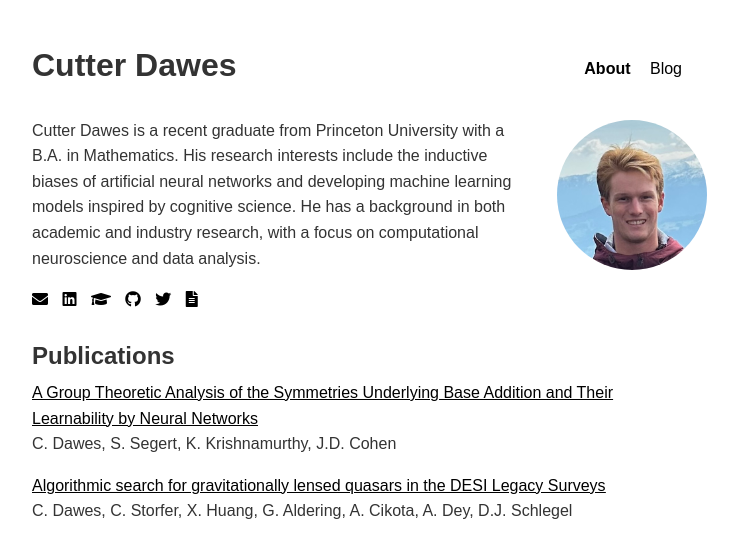
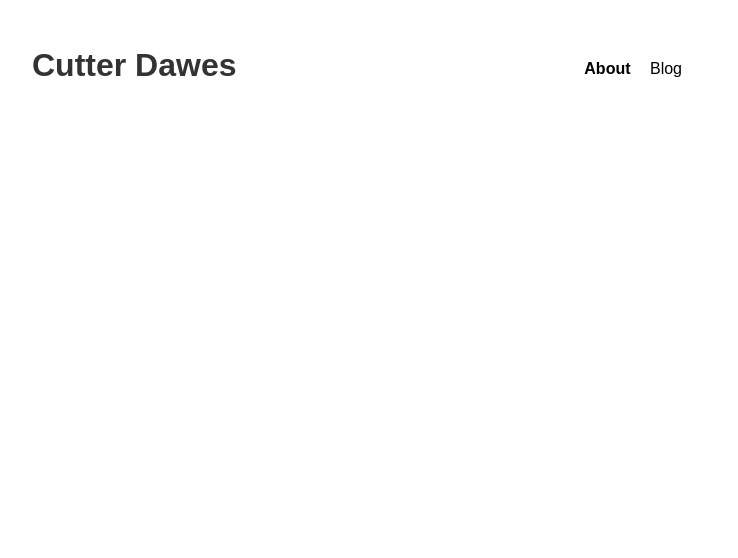
Before and after one commit to cutterdawes/cutterdawes.github.io, a Jekyll site: the page built from index.html, in a window 1280 px wide. Shown: the top 558 px of the page, without its empty margins (283-1021 px from the left). Built offline with Jekyll 4.4.1, drawn with Linux system fonts in a browser that asks for light colours.

Commit message:
Remove redundant HTML content from index.html.

```diff
--- a/index.html
+++ b/index.html
@@ -5,30 +5,3 @@ permalink: /about/
 redirect_from:
   - /
 ---
-<div class="container">
-    <div class="header-content">
-        <div class="text-content">
-
-            <p>
-                Cutter Dawes is a recent graduate from Princeton University with a B.A. in Mathematics. His research interests include the inductive biases of artificial neural networks and developing machine learning models inspired by cognitive science. He has a background in both academic and industry research, with a focus on computational neuroscience and data analysis.
-            </p>
-            <div class="links">
-                <a href="mailto:cutter@dawes.org" aria-label="Email"><i class="fas fa-envelope"></i></a>
-                <a href="https://www.linkedin.com/in/cutterdawes/" aria-label="LinkedIn"><i class="fab fa-linkedin"></i></a>
-        <a href="https://scholar.google.com/citations?user=x4rXrSMAAAAJ" aria-label="Google Scholar"><i class="fas fa-graduation-cap"></i></a>
-        <a href="https://github.com/cutterdawes/" aria-label="GitHub"><i class="fab fa-github"></i></a>
-        <a href="https://x.com/cutterdawes/" aria-label="Twitter"><i class="fab fa-twitter"></i></a>
-        <a href="assets/about/Resume-Current.pdf" aria-label="Resume"><i class="fas fa-file-alt"></i></a>
-            </div>
-        </div>
-        <img src="{{ '/assets/about/headshot.jpeg' | relative_url }}" alt="Cutter Dawes Headshot" class="headshot">
-    </div>
-
-    <h2>Publications</h2>
-    <div class="paper">
-        <p><a href="https://arxiv.org/abs/2507.10678"><u>A Group Theoretic Analysis of the Symmetries Underlying Base Addition and Their Learnability by Neural Networks</u></a><br>C. Dawes, S. Segert, K. Krishnamurthy, J.D. Cohen</p>
-    </div>
-    <div class="paper">
-        <p><a href="https://doi.org/10.3847/1538-4365/ad015a"><u>Algorithmic search for gravitationally lensed quasars in the DESI Legacy Surveys</u></a><br>C. Dawes, C. Storfer, X. Huang, G. Aldering, A. Cikota, A. Dey, D.J. Schlegel</p>
-    </div>
-</div>
```
